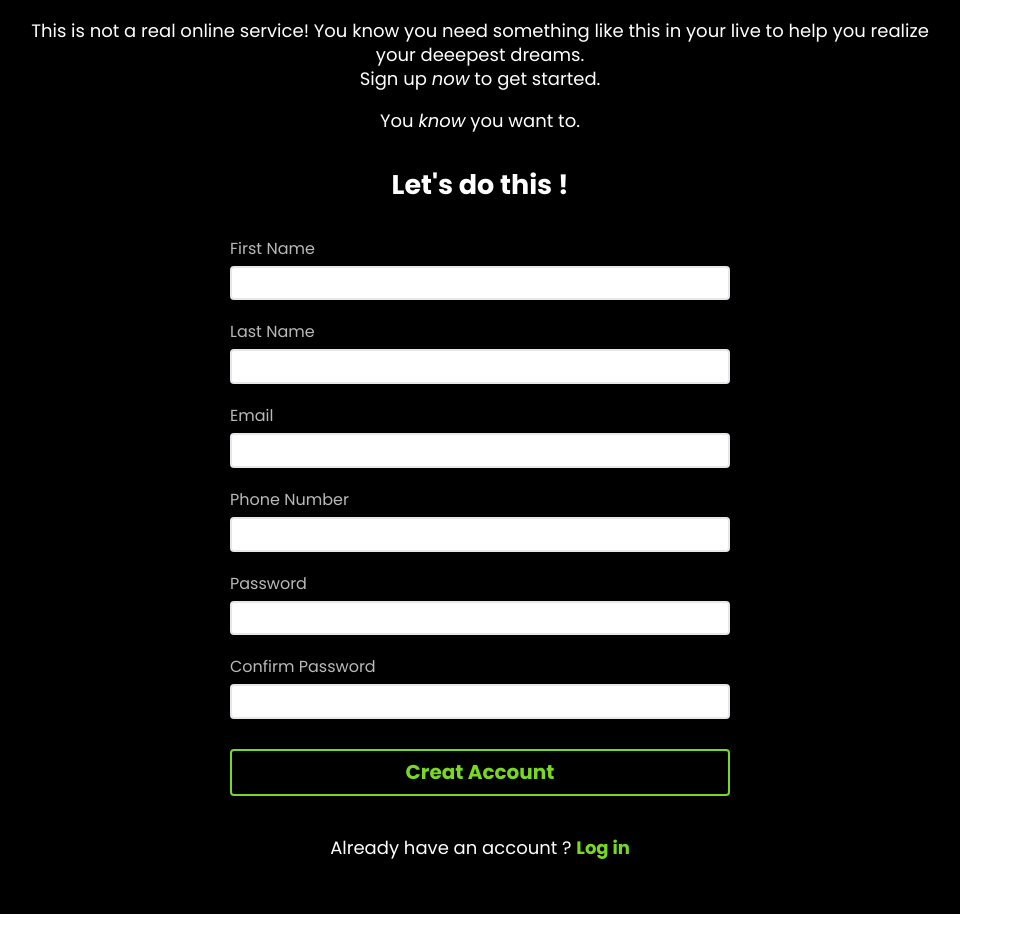
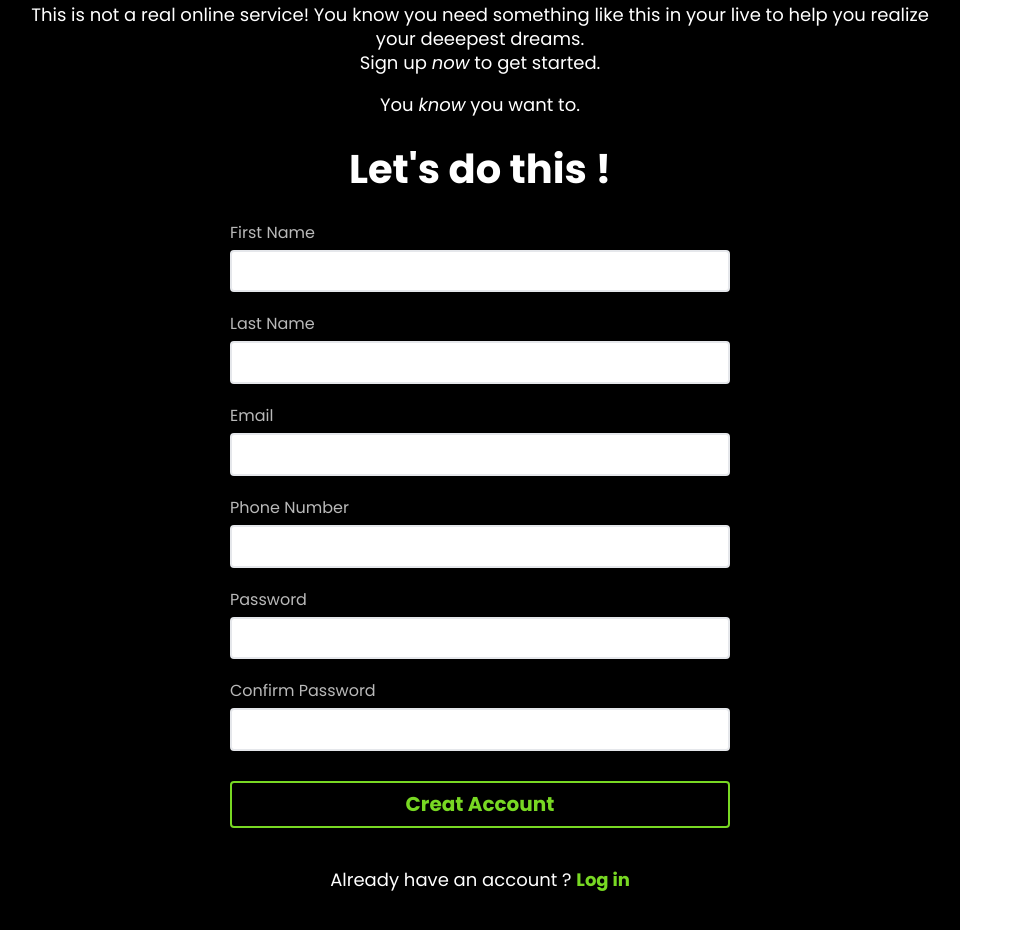
Before and after one commit to Trantuvan/odin-login-form, a plain HTML site: page index.html in a window 1280 px wide. Shown: the part 234-1164 px from the top of the page, without its empty margins (0-1023 px from the left). Drawn offline with nearby package versions, Linux system fonts and the light colour scheme.

Commit message:
Fixing Font Size
Padding using "em" units, so must set font-size for specific elements

Expected result:
- Fluid design for padding (scale to to font size)
- Avoid compoud size by setting font-size for specific elements

```diff
--- a/assets/css/style.css
+++ b/assets/css/style.css
@@ -35,7 +35,6 @@
   min-height: 100vh;
   background-color: var(--background-color);
   color: var(--white-color);
-  font-size: 1.8rem;
   line-height: 2.4rem;
   padding: 2em 1em;
 }
@@ -47,10 +46,12 @@
 .description > p,
 .description > h2 {
   text-align: center;
+  font-size: 1.8rem;
 }
 
 .description > h2 {
   margin-top: 4rem;
+  font-size: 4rem;
 }
 
 form {
@@ -73,8 +74,9 @@ form label {
 }
 
 form input {
+  font-size: 1.8rem;
   border: 2px solid var(--input-border-color);
-  padding: 0.5rem;
+  padding: 0.5em;
   border-radius: 4px;
 }
 
@@ -104,6 +106,7 @@ button[type="submit"]:active {
 
 form + p {
   text-align: center;
+  font-size: 1.8rem;
 }
 
 p > a {
```
